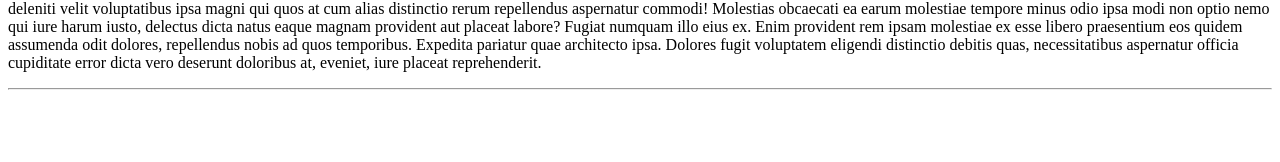
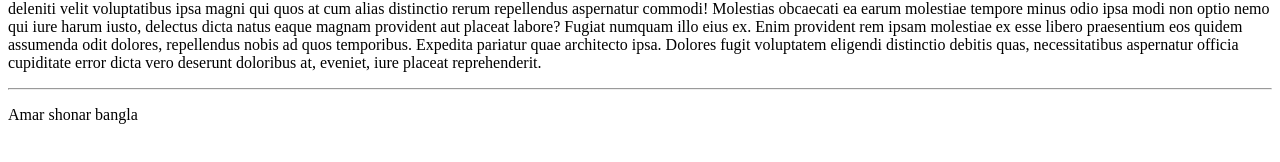
Before and after one commit to abusaidshabib/Codezerox_html, a plain HTML site: page Html/index2.html in a window 1280 px wide. Shown: the part 120-282 px from the top of the page. Drawn offline with Linux system fonts and the light colour scheme.

Commit message:
meaningful comment

```diff
--- a/Html/index2.html
+++ b/Html/index2.html
@@ -11,5 +11,6 @@
     <b>Value with variable</b>
     <p>Lorem ipsum dolor sit amet consectetur adipisicing elit. <br/> <br/> deleniti velit voluptatibus ipsa magni qui quos at cum alias distinctio rerum repellendus aspernatur commodi! Molestias obcaecati ea earum molestiae tempore minus odio ipsa modi non optio nemo qui iure harum iusto, delectus dicta natus eaque magnam provident aut placeat labore? Fugiat numquam illo eius ex. Enim provident rem ipsam molestiae ex esse libero praesentium eos quidem assumenda odit dolores, repellendus nobis ad quos temporibus. Expedita pariatur quae architecto ipsa. Dolores fugit voluptatem eligendi distinctio debitis quas, necessitatibus aspernatur officia cupiditate error dicta vero deserunt doloribus at, eveniet, iure placeat reprehenderit.</p>
     <hr>
+    <p>Amar shonar bangla</p>
 </body>
 </html>
```
Also changed, not shown: 1 other file.
